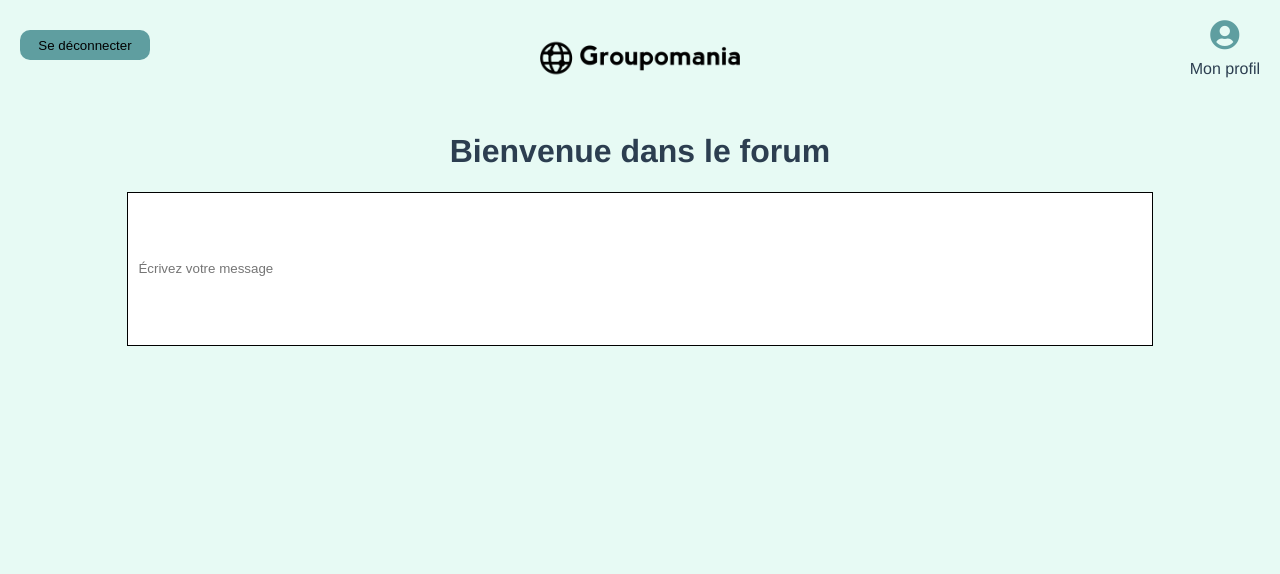
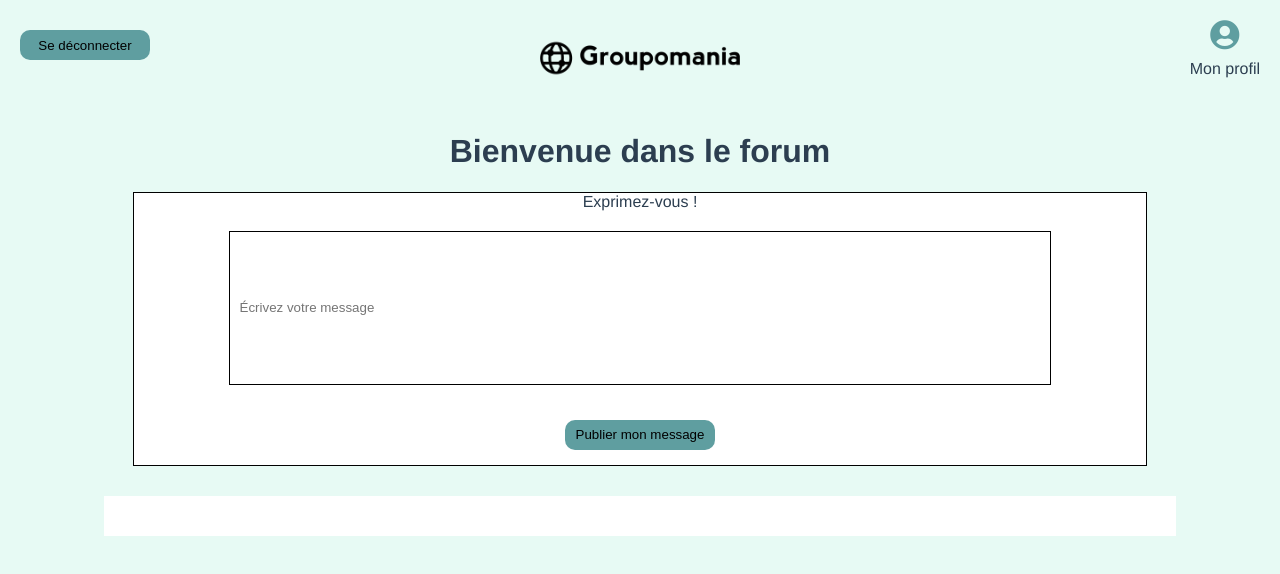
Before and after one commit to Yradouani/P7_Yasmine_Radouani, a Vue app in the folder frontend/: page /forum in a window 1280 px wide. Shown: the top 574 px of the page. Built offline with nearby package versions, Linux system fonts and the light colour scheme.

Commit message:
modification style

```diff
--- a/frontend/public/index.html
+++ b/frontend/public/index.html
@@ -4,7 +4,7 @@
     <meta charset="utf-8">
     <meta http-equiv="X-UA-Compatible" content="IE=edge">
     <meta name="viewport" content="width=device-width,initial-scale=1.0">
-    <link rel="icon" href="<%= BASE_URL %>favicon.ico">
+    <link rel="icon" href="favicon.ico">
     <link rel="stylesheet" href="https://cdnjs.cloudflare.com/ajax/libs/font-awesome/5.15.3/css/all.min.css">
     <title><%= htmlWebpackPlugin.options.title %></title>
   </head>
--- a/frontend/src/components/Forum.vue
+++ b/frontend/src/components/Forum.vue
@@ -12,9 +12,13 @@
     </router-link>
   </div>
   <h1>Bienvenue dans le forum</h1>
-  <input id="message" type="texte" placeholder="Écrivez votre message" v-model="newMessage" @keypress.enter="sendMessage"/>
-  <button id="send-message" @click="sendMessage" v-if="newMessage != ''">Publier mon message</button>
+  <div id="message_container">
+  <span>Exprimez-vous !</span>
+  <input class="message" :class="{'button--disabled' : !validatedFields}" type="texte" placeholder="Écrivez votre message" v-model="newMessage" @keypress.enter="sendMessage"/>
+  <button id="send-message" @click="sendMessage" >Publier mon message</button>
+  </div>
 
+  <div id="all-message-container">
   <div id="message-container" v-for="singleMessage in allMessages" v-bind:key="singleMessage.id">
       <span>{{ singleMessage.message }}</span>
       <div>
@@ -25,6 +29,7 @@
         <button id="update-message" @click="save">Sauvegarder</button>
       </span>
       </div>
+  </div>
   </div>
 </template>
 
@@ -55,6 +60,9 @@ export default {
     let save = function () {
         messageToUpdate.value = null;
     };
+    const validatedFields = function () {
+        newMessage.value != '';
+    };
     return {
       newMessage,
       sendMessage,
@@ -63,12 +71,16 @@ export default {
       updateMessage,
       save,
       messageToUpdate,
+      validatedFields,
     };
   }
 };
 </script>
 
 <style scoped>
+body{
+  background-image: url(../assets/e96669f09c136d4598a04830d9874ad5.jpg);
+}
 #app{
   background-color: white;
 }
@@ -113,11 +125,23 @@ i {
 a {
     color: inherit;
 }
-#message {
+#message_container {
+  background-color: white;
+  border: 1px solid black;
+  width: 80%;
+}
+.message {
   border: 1px solid black;
   width: 80%;
   height: 150px;
   padding-left: 10px;
+  margin: 20px auto;
+}
+#all-message-container {
+  background-color: white;
+  width: 80%;
+  margin-top: 30px;
+  padding: 20px 30px 20px 30px;
 }
 input {
   display: flex;
```
Also changed, not shown: frontend/src/assets/e96669f09c136d4598a04830d9874ad5.jpg (added), 1 other file (tests, documents, lock files or other folders).
